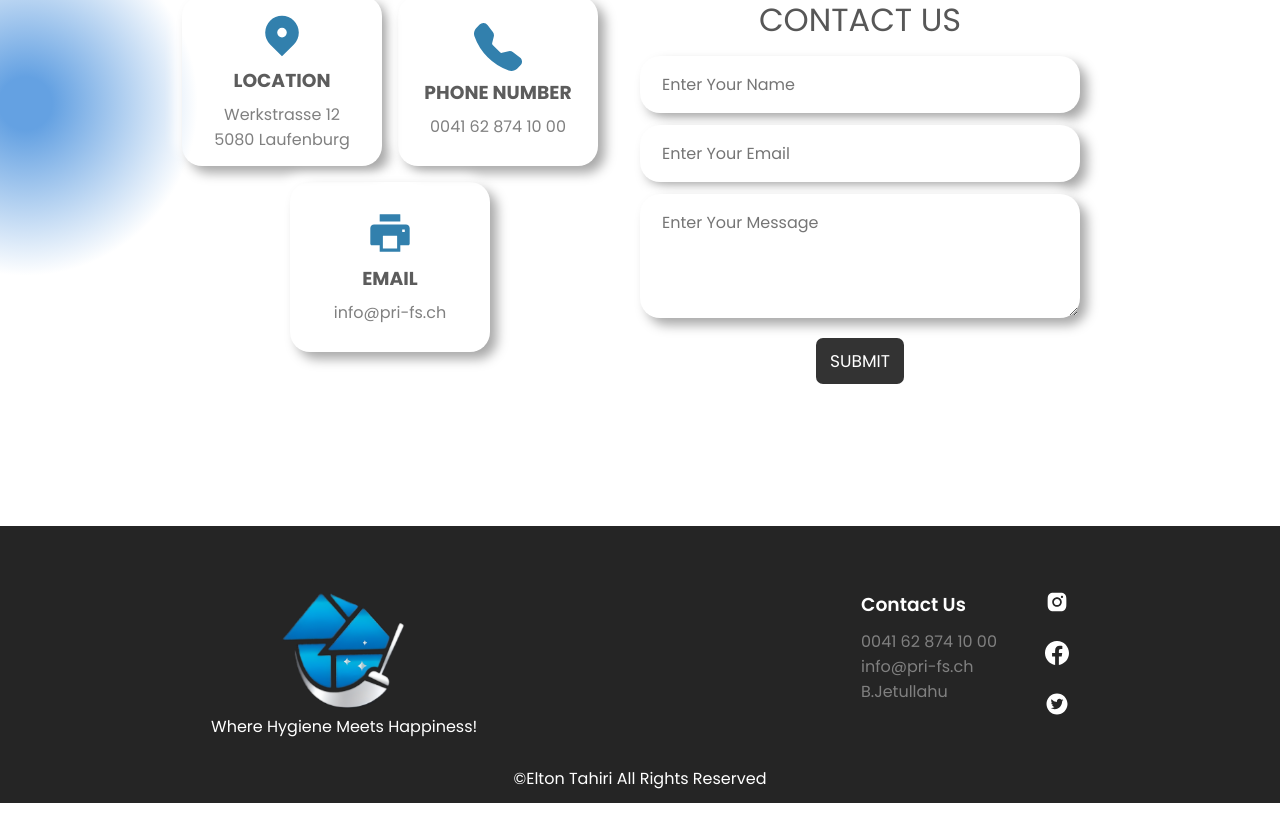
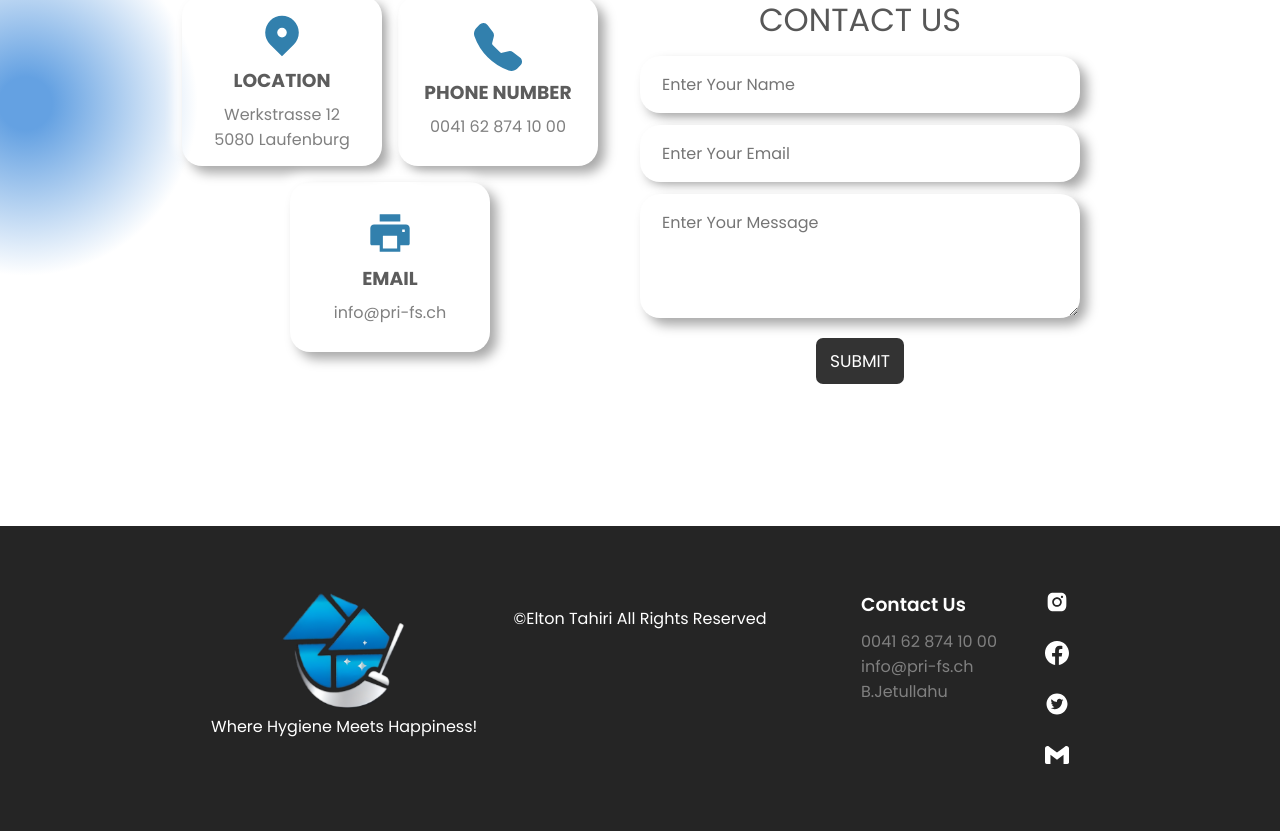
Before and after one commit to EltonTahiri/pri-fs, a React (Create React App) app: page /contactus in a window 1280 px wide. Shown: the part 178-1009 px from the top of the page. Before the commit the page ends 981 px from the top, so only its background shows below. Built offline with nearby package versions, Linux system fonts and the light colour scheme.

Commit message:
Fixed a bug

```diff
--- a/src/components/Footer.jsx
+++ b/src/components/Footer.jsx
@@ -35,6 +35,7 @@ const Footer = () => {
   <a href="https://twitter.com/prifacility" target="_blank" rel="noopener noreferrer" style={{ color: 'white' }}>
     <AiFillTwitterCircle className="icon" />
   </a>
+  <SiGmail className="icon" />
 </div>
 
 
@@ -55,7 +56,7 @@ const Container = styled.div`
   color: white;
   .copyright {
     position: absolute;
-    margin-top: 11em;
+    margin-top: 1em;
     z-index: 10;
   }
   .logo {
```
